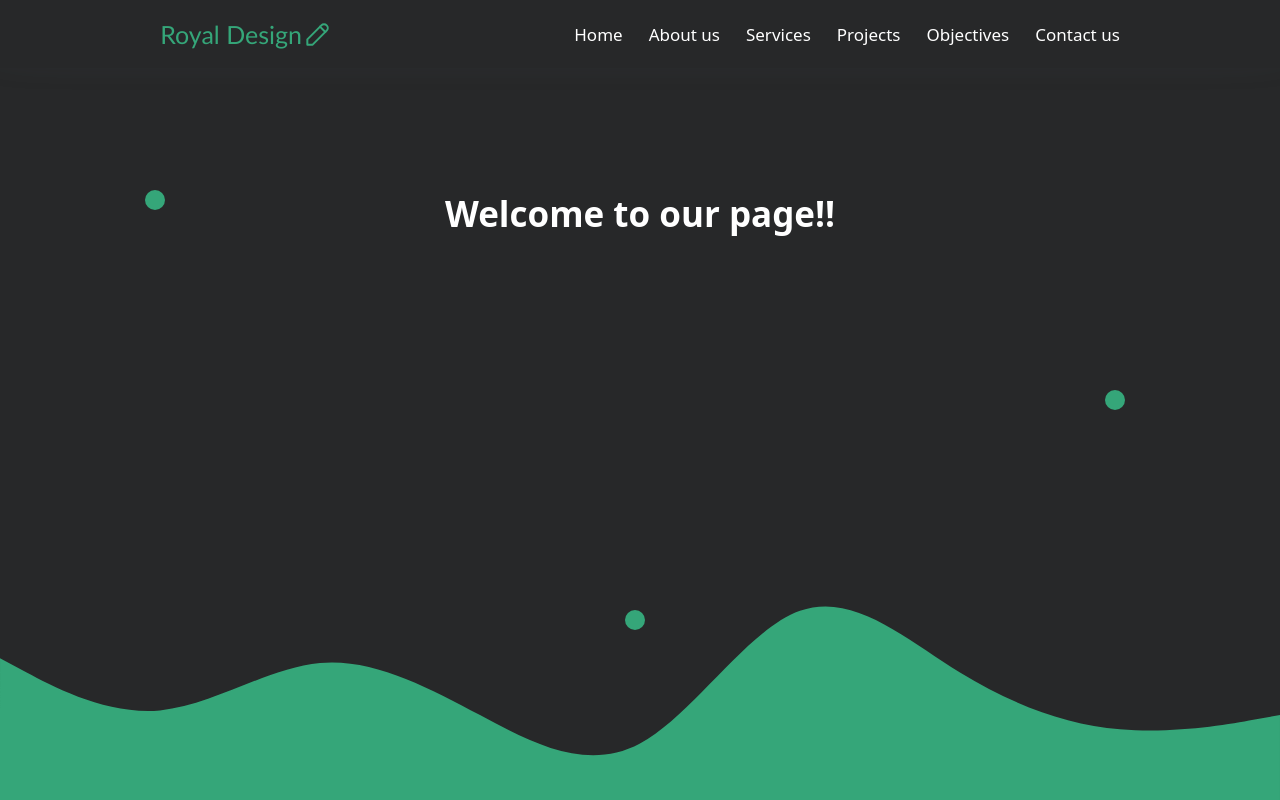
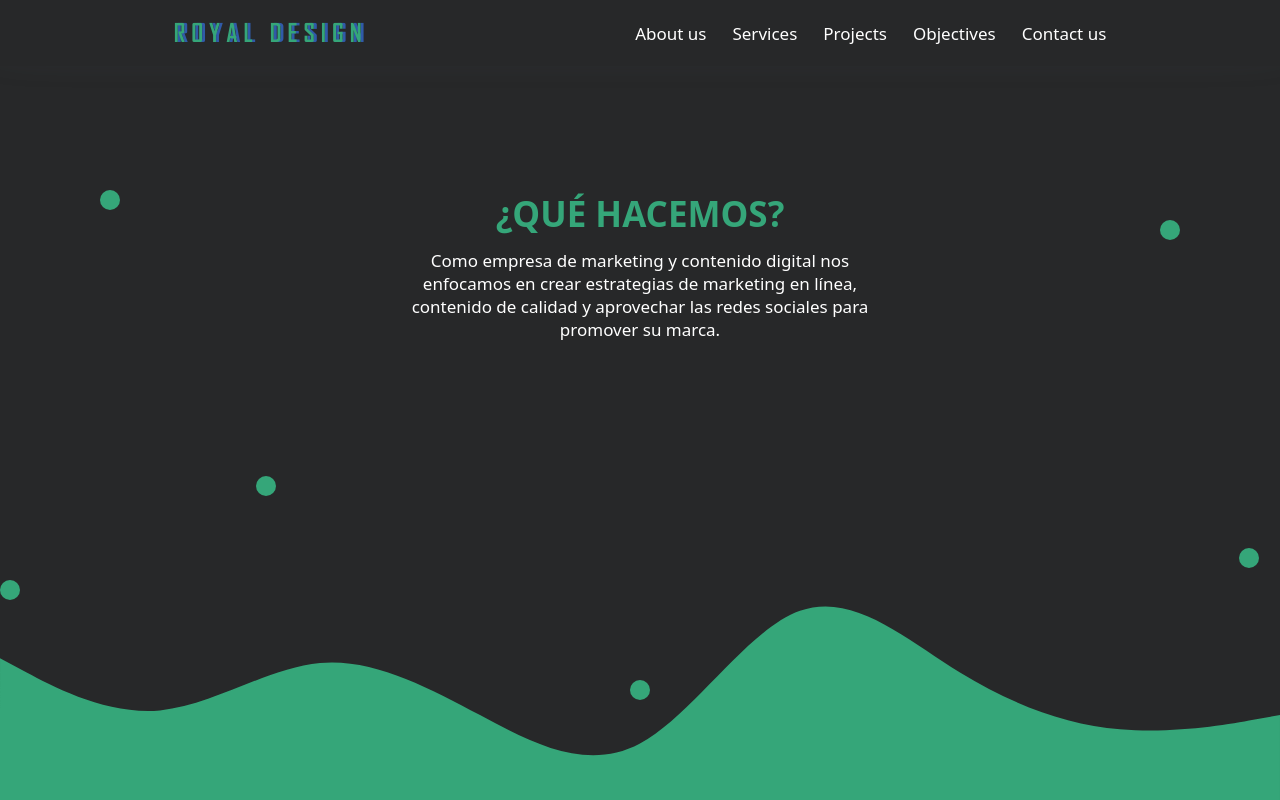
Before and after one commit to DaviAragon28/Royal-Design, a website: page src/index.html in a window 1280 px wide. Shown: the top 800 px of the page. Drawn offline with nearby package versions, Linux system fonts and the light colour scheme.

Commit message:
Font and remove section

```diff
--- a/src/index.html
+++ b/src/index.html
@@ -14,17 +14,10 @@
     <header>
         <nav>
             <ul class="brand">
-                <li><a href="#top" class="name">Royal Design</a></li>
-                <svg xmlns="http://www.w3.org/2000/svg" class="icon icon-tabler icon-tabler-pencil" width="32"
-                    height="32" viewBox="0 0 24 24" stroke-width="1.5" stroke="#35a679" fill="none"
-                    stroke-linecap="round" stroke-linejoin="round">
-                    <path stroke="none" d="M0 0h24v24H0z" fill="none" />
-                    <path d="M4 20h4l10.5 -10.5a1.5 1.5 0 0 0 -4 -4l-10.5 10.5v4" />
-                    <path d="M13.5 6.5l4 4" />
-                </svg>
+                <li><a href="#top" class="name">ROYAL DESIGN</a></li>
             </ul>
             <ul class="links">
-                <li><a id="link" href="#home">Home</a></li>
+                <!-- <li><a id="link" href="#home">Home</a></li> -->
                 <li><a id="link" href="#about-us">About us</a></li>
                 <li><a id="link" href="#services">Services</a></li>
                 <li><a id="link" href="#projects">Projects</a></li>
@@ -46,25 +39,19 @@
     <main>
         <section class="intro">
             <div class="animate__animated animate__backInDown">
-                <h1>Welcome to our page!!</h1>
-                <!-- <p>
-                    Como empresa de marketing y contenido digital nos enfocamos en crear estrategias de marketing en
-                    línea,
-                    contenido de calidad y aprovechar las redes sociales para promover su marca.
-                </p> -->
+                <h1>¿QUÉ HACEMOS?</h1>
+                <p>Como empresa de marketing y contenido digital nos enfocamos en crear estrategias de marketing en
+                    línea, contenido de calidad y aprovechar las redes sociales para promover su marca.
+                </p>
             </div>
             <!-- <h1 >Welcome to our page!!</h1> -->
             <div class="ball ball-1 animate__animated animate__jello animate__infinite	"></div>
             <div class="ball ball-2 animate__animated animate__heartBeat animate__infinite	 "></div>
             <div class="ball ball-3 animate__animated animate__rubberBand animate__infinite	"></div>
+            <div class="ball ball-4 animate__animated animate__rubberBand animate__infinite	"></div>
+            <div class="ball ball-5 animate__animated animate__rubberBand animate__infinite	"></div>
+            <div class="ball ball-6 animate__animated animate__rubberBand animate__infinite	"></div>
         </section>
-        <section class="home-section" id="home">
-            <div>
-                <h1>¿QUÉ HACEMOS?</h1>
-                <p>Como empresa de marketing y contenido digital nos enfocamos en crear estrategias de marketing en
-                    línea, contenido de calidad y aprovechar las redes sociales para promover su marca.
-                </p>
-            </div>
         </section>
         <section class="about-section" id="about-us">
             <div>
@@ -134,20 +121,28 @@
         </section>
         <section class="projects-section" id="projects">
             <div>
+                <a href="https://instagram.com/buffalo_xtreme?igshid=NTc4MTIwNjQ2YQ==" target="_blank" rel="noopener noreferrer">
                     <img src="./buffalo-xtreme.webp" alt="buffalo-extreme">
                     <h2>Buffalo Xtreme</h2>
+                </a>
             </div>
             <div>
+                <a href="https://instagram.com/beautifulpeopleibizaboatparty?igshid=NTc4MTIwNjQ2YQ== " target="_blank">
                     <img src="./early-bind.webp" alt="early-bind">
-                <h2>Early Bind</h2>
+                    <h2>Beutiful People Ibiza</h2>
+                </a>
             </div>
             <div>
+                <a href="https://www.facebook.com/mastropieropizzabar?mibextid=ZbWKwL" target="_blank" rel="noopener noreferrer">
                     <img src="./mastropiero.webp" alt="mastropiero">
                     <h2>Mastropiero</h2>
+                </a>
             </div>
             <div>
+                <a href="https://www.facebook.com/TenisELRasta" target="_blank">
                     <img src="./rasta.webp" alt="rasta">
                     <h2>Tenis Rasta</h2>
+                </a>
             </div>
         </section>
         <section class="objectives-section" id="objectives">
@@ -205,7 +200,7 @@
 
         <div class="menu">
             <ul>
-                <li><a id="link" href="#home">Home</a></li>
+                <!-- <li><a id="link" href="#home">Home</a></li> -->
                 <li><a id="link" href="#about-us">About us</a></li>
                 <li><a id="link" href="#services">Services</a></li>
                 <li><a id="link" href="#projects">Projects</a></li>
--- a/src/main.css
+++ b/src/main.css
@@ -4,6 +4,12 @@
     --main-color: #35a679;
     --second-color: #395ba9;
     --third-color: #4682A9
+}
+
+@font-face {
+    font-family: agencyFont;
+    src: url(AgencyFB-Bold.ttf);
+    font-weight: bold;
 }
 
 * {
@@ -61,9 +67,11 @@ header nav .name {
     font-size: 25px;
     color: var(--main-color);
     /* font-weight: bold; */
+    text-shadow: 3px 0px #305aa8;
     text-decoration: none;
+    letter-spacing: 6px;
     list-style: none;
-    font-family: 'Gill Sans', 'Gill Sans MT', Calibri, 'Trebuchet MS', sans-serif;
+    font-family: 'agencyFont', Calibri, 'Trebuchet MS', sans-serif;
 }
 
 header nav img {
@@ -134,15 +142,15 @@ main .intro div {
 }
 
 main .intro h1 {
-    color: #fff;
+    color: var(--main-color);
 }
 
 main .intro .ball {
-    position: absolute;
+    position: fixed;
     width: 20px;
     height: 20px;
     background-color: var(--main-color);
-    margin-right: 10px;
+    /* margin-right: 10px; */
     border-radius: 100%;
 }
 
@@ -157,6 +165,21 @@ main .intro .ball-2 {
 
 main .intro .ball-3 {
     bottom: 100px;
+}
+
+main .intro .ball-4 {
+    left: 0;
+    bottom: 200px;
+}
+
+main .intro .ball-5 {
+    right: 21px;
+    top: 66%;
+}
+
+main .intro .ball-6 {
+    bottom: 38%;
+    left: 20%;
 }
 
 main .home-section {
@@ -227,7 +250,6 @@ main .services-section .container-icons {
     justify-content: space-evenly;
 }
 
-
 main .objectives-section {
     display: flex;
     flex-direction: column;
@@ -249,15 +271,20 @@ main .projects-section {
 }
 
 main .projects-section div {
-    display: flex;
-    flex-direction: column;
-    gap: 20px;
     overflow: hidden;
     border-radius: 20px;
     height: 350px;
     width: 300px;
     background-color: #80808036;
     /* backdrop-filter: blur(10px) contrast(50%); */
+}
+
+main .projects-section div a {
+    display: flex;
+    flex-direction: column;
+    gap: 20px;
+    color: white;
+    text-decoration: none;
 }
 
 main .projects-section img {
@@ -378,6 +405,7 @@ main .shape {
         height: 100vh;
     }
 
+
     main .intro .ball-1 {
         left: 100px;
         top: 100px;
@@ -398,7 +426,8 @@ main .shape {
         width: 250px;
     }
 
-    main .services-section, main .home-section {
+    main .services-section,
+    main .home-section {
         padding-top: 0;
         height: 100vh;
         width: 100%;
```
Also changed, not shown: src/AgencyFB-Bold.ttf (added). Lines whose indentation alone changed are shown as unchanged.
